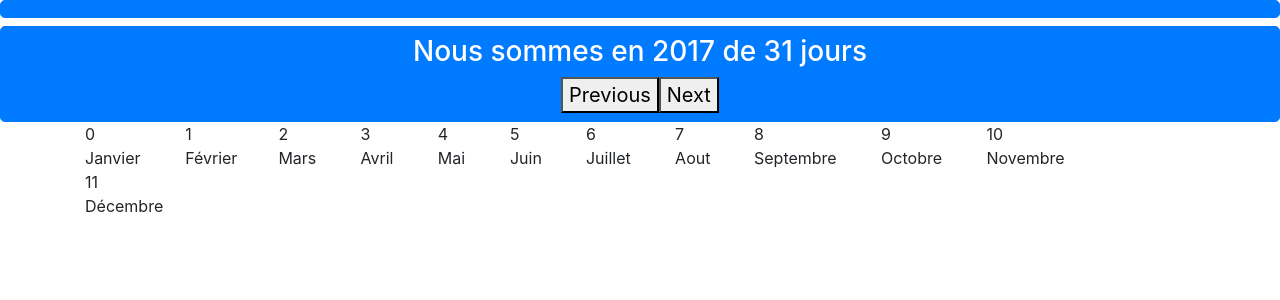
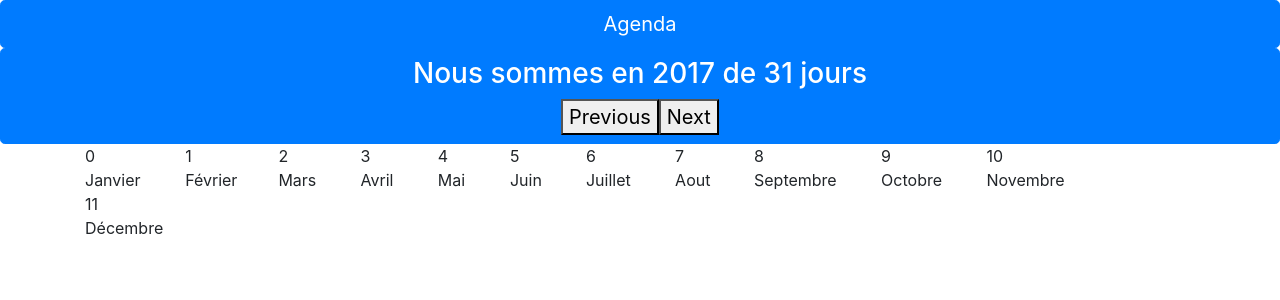
Before and after one commit to armalex/agendaHome, an Angular app: page / in a window 1280 px wide. Shown: the top 300 px of the page. Built offline with nearby package versions, Linux system fonts and the light colour scheme.

Commit message:
modification modele html

```diff
--- a/src/app/annee/annee.component.html
+++ b/src/app/annee/annee.component.html
@@ -1,4 +1,3 @@
-<span class = "btn btn-primary btn-lg btn-block">{{title}} </span>
 <span class = "btn btn-primary btn-lg btn-block">
     <h3> Nous sommes en {{annee}}  de {{nbrJours}} jours </h3>
     <button (click)="previousMonth()">Previous</button>
--- a/src/app/app.component.html
+++ b/src/app/app.component.html
@@ -1 +1,2 @@
+<span class = "btn btn-primary btn-lg btn-block">{{title}} </span>
 <pr-annee></pr-annee>
```
